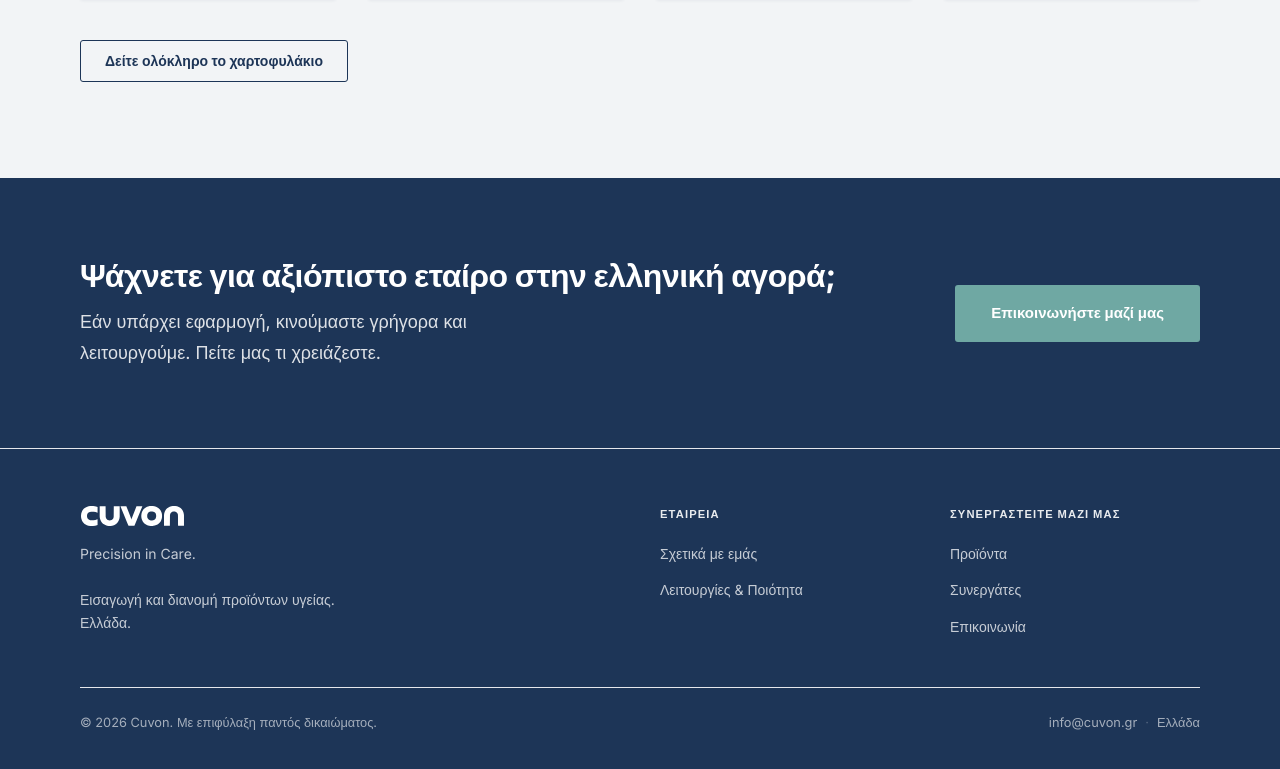
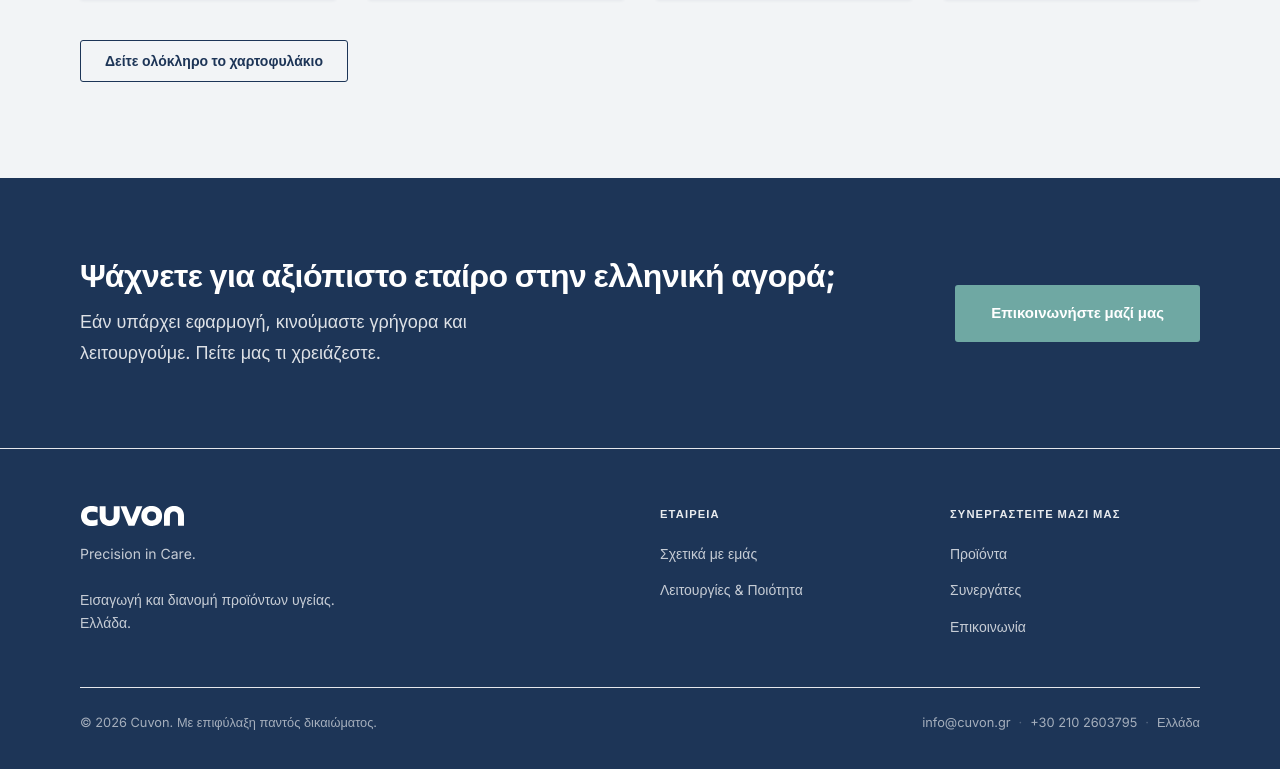
Before and after one commit to Cuvon/cuvon.gr, a Next.js app: page /gr in a window 1280 px wide. Shown: the part 3442-4211 px from the top of the page. Built offline with nearby package versions, Linux system fonts and the light colour scheme; no server answers.

Commit message:
Update Footer.tsx

```diff
--- a/components/Footer.tsx
+++ b/components/Footer.tsx
@@ -106,6 +106,8 @@ export default function Footer() {
           <p className="text-[0.8rem] text-white/60">
             <a href="mailto:info@cuvon.gr" className="hover:text-white/70 transition-colors">info@cuvon.gr</a>
             <span className="mx-2 opacity-40">·</span>
+            <a href="tel:+302102603795" className="hover:text-white/70 transition-colors">+30 210 2603795</a>
+            <span className="mx-2 opacity-40">·</span>
             {t.bottomRight}
           </p>
         </div>
```
